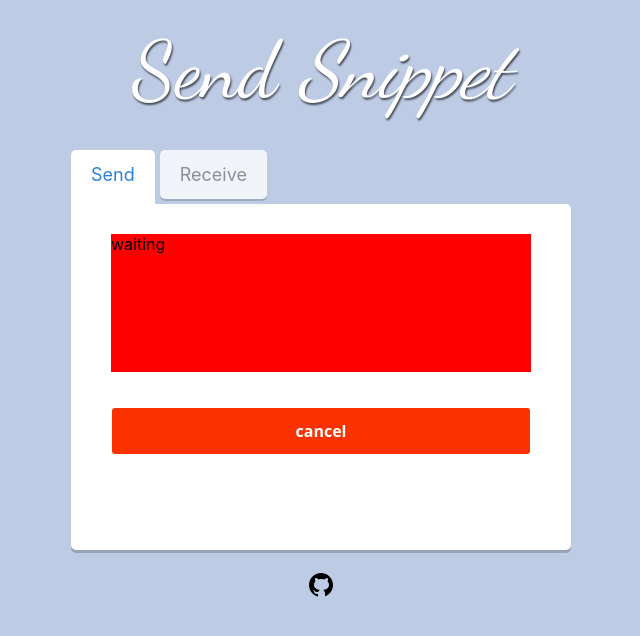
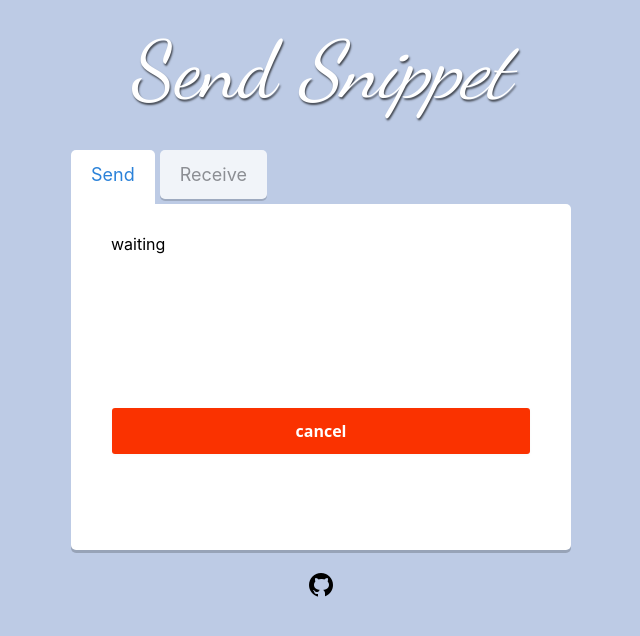
Before and after one commit to nicolaslee2000/SendSnippet, a React (Create React App) app: page / in a window 1280 px wide. Both pictures are taken after typing "Sample" into the empty fields and a click on the button "Send". Shown: the top 636 px of the page, without its empty margins (319-959 px from the left). Built offline with nearby package versions, Linux system fonts and the light colour scheme; a web font is replaced by a local one.

Commit message:
feat: tab refactor. Transition animation complete

```diff
--- a/package.json
+++ b/package.json
@@ -9,6 +9,7 @@
     "firebase": "^10.8.1",
     "react": "^18.2.0",
     "react-dom": "^18.2.0",
+    "react-qr-code": "^2.0.12",
     "react-scripts": "5.0.1",
     "react-transition-group": "^4.4.5",
     "web-vitals": "^2.1.4"
--- a/src/components/TabContainer/TabContainer.js
+++ b/src/components/TabContainer/TabContainer.js
@@ -1,29 +1,14 @@
-import React, { useRef, useState } from "react";
+import React, { useState } from "react";
 import "./TabContainer.css";
 import ReceiveTab from "../tabs/ReceiveTab/ReceiveTab";
 import SendTab from "../tabs/SendTab/SendTab";
-import { CSSTransition, Transition } from "react-transition-group";
+import { CSSTransition } from "react-transition-group";
 
 export default function TabContainer() {
   //idle, pending, loading
   const [status, setStatus] = useState("idle");
   const [tab, setTab] = useState(1);
-  const [inProp, setInProp] = useState(false);
-  const nodeRef1 = useRef(null);
-  const nodeRef2 = useRef(null);
-  const duration = 300;
 
-  const defaultStyle = {
-    transition: `opacity ${duration}ms ease-in-out`,
-    opacity: 0,
-  };
-
-  const transitionStyles = {
-    entering: { opacity: 1 },
-    entered: { opacity: 1 },
-    exiting: { opacity: 0 },
-    exited: { opacity: 0 },
-  };
   return (
     <div className="tabs-container">
       <div className="tabs">
@@ -35,7 +20,6 @@ export default function TabContainer() {
           disabled={status !== "idle"}
           onClick={(e) => {
             setTab(1);
-            setInProp(true);
           }}
         />
         <label htmlFor="tab1" className="tab">
@@ -49,7 +33,6 @@ export default function TabContainer() {
           disabled={status !== "idle"}
           onClick={(e) => {
             setTab(2);
-            setInProp(false);
           }}
         />
         <label htmlFor="tab2" className="tab">
@@ -72,7 +55,6 @@ export default function TabContainer() {
               <SendTab status={status} setStatus={setStatus} />
             </div>
           </CSSTransition>
-
           <CSSTransition
             in={tab === 2}
             timeout={300}
--- a/src/components/tabs/SendTab/SendTab.css
+++ b/src/components/tabs/SendTab/SendTab.css
@@ -29,14 +29,27 @@ textarea:focus::placeholder {
 .key-container {
   width: 100%;
   height: 50%;
-  background-color: red;
 }
-/*
-transition TODO
-.sendTab-textarea,
-.sendButton-container,
-.cancelButton-container,
-.key-container {
-  transition: all 0.5s;
+.sendTab-content-transition-container {
+  position: absolute;
+  width: 100%;
+  height: 100%;
+}
+.sendTab-content-transition-container.enter {
+  opacity: 0;
+  transform: scale(0.1, 0.1);
+}
+.sendTab-content-transition-container.enter-active {
+  opacity: 1;
   transform: scale(1, 1);
-} */
+  transition: all 300ms ease-in-out;
+}
+.sendTab-content-transition-container.exit {
+  opacity: 1;
+  transform: scale(1, 1);
+}
+.sendTab-content-transition-container.exit-active {
+  opacity: 0;
+  transform: scale(0.1, 0.1);
+  transition: all 300ms ease-in-out;
+}
--- a/src/components/tabs/SendTab/SendTab.js
+++ b/src/components/tabs/SendTab/SendTab.js
@@ -1,6 +1,7 @@
 import React, { useState } from "react";
 import "./SendTab.css";
 import Button from "../../buttons/Button";
+import { CSSTransition } from "react-transition-group";
 
 export default function SendTab(props) {
   const [tts, setTts] = useState("");
@@ -21,46 +22,57 @@ export default function SendTab(props) {
   };
   return (
     <div className="tab-content">
-      {props.status !== "sent" ? (
+      <CSSTransition
+        in={props.status !== "pending"}
+        className="sendTab-content-transition-container"
+        unmountOnExit
+        timeout={300}
+      >
+        <div>
           <textarea
             autoFocus
             value={tts}
             onChange={handleTtsChange}
             className={`sendTab-textarea ${
-            props.status !== "idle" ? "loading" : ""
+              props.status === "loading" ? "loading" : ""
             }`}
             placeholder="text snippet to send"
             onFocus={handleFocus}
             disabled={props.status !== "idle"}
           ></textarea>
-      ) : (
-        <div className="key-container">waiting</div>
-      )}
-
-      {props.status !== "sent" ? (
           <div className="sendButton-container">
             <Button
               text="Send"
               onClick={async () => {
-              props.setStatus("sendLoading");
+                props.setStatus("loading");
                 await new Promise((res) => setTimeout(res, 2000));
-              props.setStatus("sent");
+                props.setStatus("pending");
               }}
-            loading={props.status === "sendLoading"}
+              loading={props.status === "loading"}
             />
           </div>
-      ) : (
+        </div>
+      </CSSTransition>
+      <CSSTransition
+        in={props.status === "pending"}
+        className="sendTab-content-transition-container"
+        unmountOnExit
+        timeout={300}
+      >
+        <div>
+          <div className="key-container">waiting</div>
           <div className="cancelButton-container">
             <Button
               text="cancel"
               onClick={async () => {
                 props.setStatus("idle");
               }}
-            loading={props.status === "sendLoading"}
+              loading={props.status === "loading"}
               color="warn"
             />
           </div>
-      )}
+        </div>
+      </CSSTransition>
 
       {/* <Button
         text="Cancel"
```
Also changed, not shown: 1 other file (tests, documents, lock files or other folders). Lines whose indentation alone changed are shown as unchanged.
